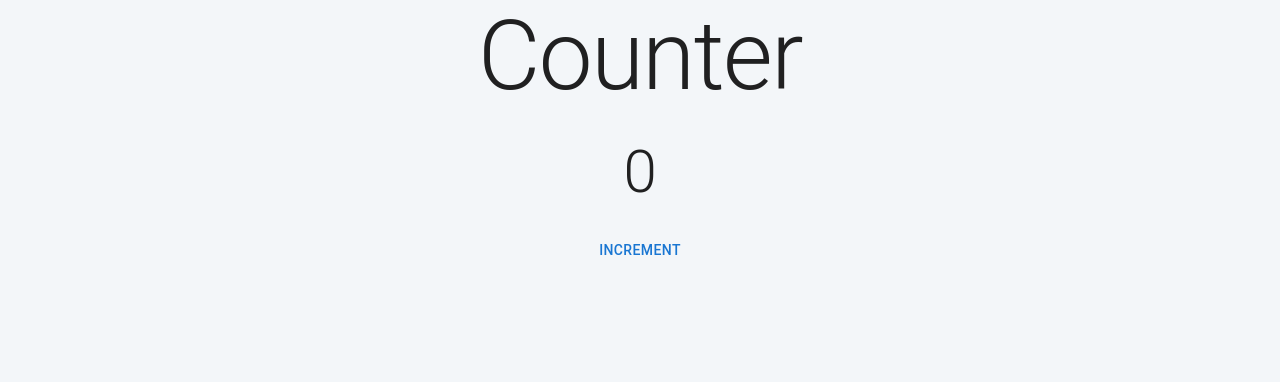
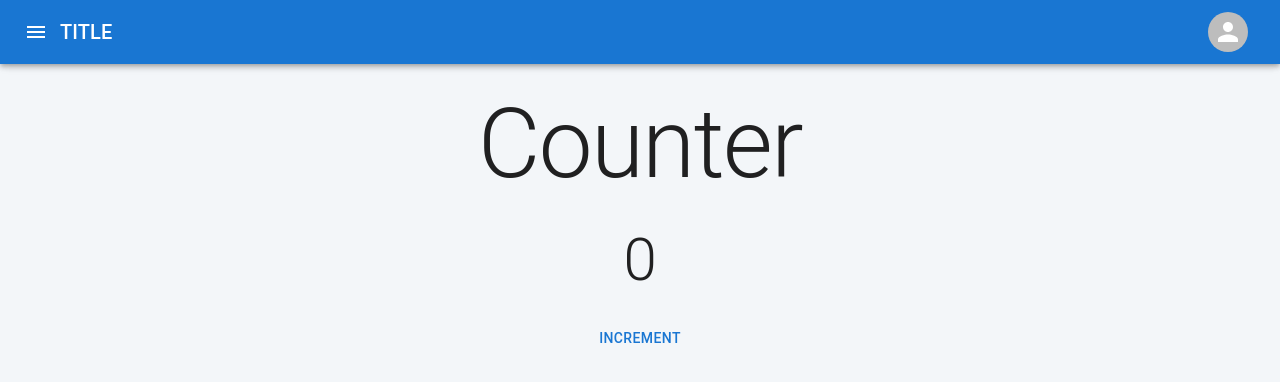
Before and after one commit to SebSV-GitHub/web-app-template, a React (Vite) app: page / in a window 1280 px wide. Shown: the top 382 px of the page. Built offline with nearby package versions, Linux system fonts and the light colour scheme.

Commit message:
Add dashboard layout

```diff
--- /dev/null
+++ b/src/layouts/dashboard/account.tsx
@@ -0,0 +1,37 @@
+import React from "react";
+import Tooltip from "@mui/material/Tooltip";
+import IconButton from "@mui/material/IconButton";
+import Avatar from "@mui/material/Avatar";
+import Menu from "@mui/material/Menu";
+import MenuItem from "@mui/material/MenuItem";
+
+function Account() {
+	const [isOpen, setIsOpen] = React.useState(false);
+	const [anchorElement, setAnchorElement] = React.useState<
+		undefined | HTMLElement
+	>(undefined);
+
+	const handleOpen = (event: React.MouseEvent<HTMLElement>) => {
+		setAnchorElement(event.currentTarget);
+		setIsOpen(true);
+	};
+
+	const handleClose = () => {
+		setIsOpen(false);
+	};
+
+	return (
+		<>
+			<Tooltip title="Account">
+				<IconButton onClick={handleOpen}>
+					<Avatar />
+				</IconButton>
+			</Tooltip>
+			<Menu open={isOpen} anchorEl={anchorElement} onClose={handleClose}>
+				<MenuItem onClick={handleClose}>Option</MenuItem>
+			</Menu>
+		</>
+	);
+}
+
+export default Account;
--- /dev/null
+++ b/src/layouts/dashboard/drawer/index.tsx
@@ -0,0 +1,49 @@
+import React from "react";
+import IconButton from "@mui/material/IconButton";
+import MenuIcon from "@mui/icons-material/Menu";
+import MuiDrawer from "@mui/material/Drawer";
+import List from "@mui/material/List";
+import ListItem from "@mui/material/ListItem";
+import ListItemButton from "@mui/material/ListItemButton";
+import ListItemIcon from "@mui/material/ListItemIcon";
+import ListItemText from "@mui/material/ListItemText";
+import AbcIcon from "@mui/icons-material/Abc";
+
+function Drawer() {
+	const [isOpen, setIsOpen] = React.useState(false);
+
+	const handleOpen = () => {
+		setIsOpen(true);
+	};
+
+	const handleClose = () => {
+		setIsOpen(false);
+	};
+
+	return (
+		<>
+			<IconButton
+				edge="start"
+				size="large"
+				color="inherit"
+				onClick={handleOpen}
+			>
+				<MenuIcon />
+			</IconButton>
+			<MuiDrawer open={isOpen} anchor="left" onClose={handleClose}>
+				<List>
+					<ListItem disablePadding>
+						<ListItemButton>
+							<ListItemIcon>
+								<AbcIcon />
+							</ListItemIcon>
+							<ListItemText primary="Option 1" />
+						</ListItemButton>
+					</ListItem>
+				</List>
+			</MuiDrawer>
+		</>
+	);
+}
+
+export default Drawer;
--- /dev/null
+++ b/src/layouts/dashboard/index.tsx
@@ -0,0 +1,30 @@
+import React from "react";
+import { Outlet } from "react-router-dom";
+import Box from "@mui/material/Box";
+import AppBar from "@mui/material/AppBar";
+import Toolbar from "@mui/material/Toolbar";
+import Typography from "@mui/material/Typography";
+import Drawer from "./drawer/index.js";
+import Account from "./account.js";
+
+function Dashboard() {
+	return (
+		<>
+			<AppBar>
+				<Toolbar>
+					<Drawer />
+					<Typography variant="h6" component="div" sx={{ flexGrow: 1 }}>
+						TITLE
+					</Typography>
+					<Account />
+				</Toolbar>
+			</AppBar>
+			<Toolbar />
+			<Box component="main" py={3}>
+				<Outlet />
+			</Box>
+		</>
+	);
+}
+
+export default Dashboard;
--- a/src/routes.tsx
+++ b/src/routes.tsx
@@ -1,6 +1,7 @@
 import React from "react";
 import { createBrowserRouter } from "react-router-dom";
 import Background from "./layouts/background.js";
+import Dashboard from "./layouts/dashboard/index.js";
 import NotFound from "./views/not-found/index.js";
 import Example from "./views/example/index.js";
 import Login from "./views/login/index.js";
@@ -12,7 +13,13 @@ const router = createBrowserRouter([
 		children: [
 			{
 				path: "/",
-				element: <Example />,
+				element: <Dashboard />,
+				children: [
+					{
+						index: true,
+						element: <Example />,
+					},
+				],
 			},
 			{
 				path: "/login",
```
